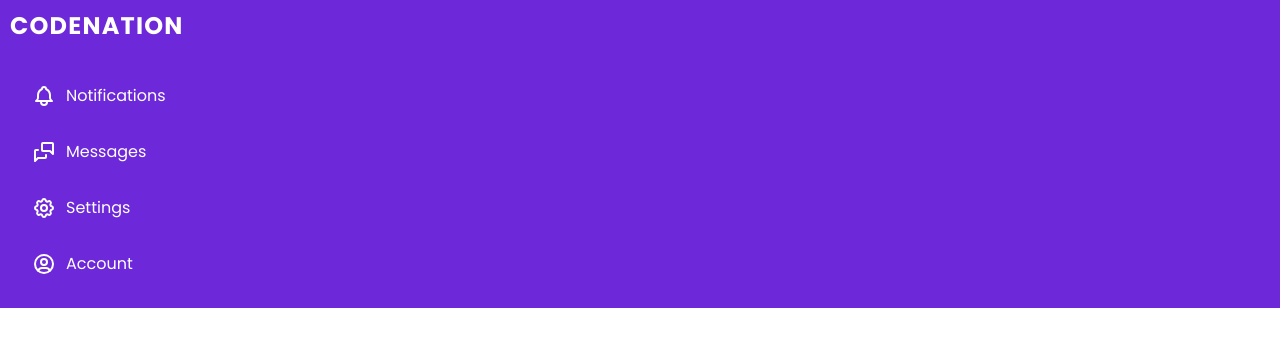
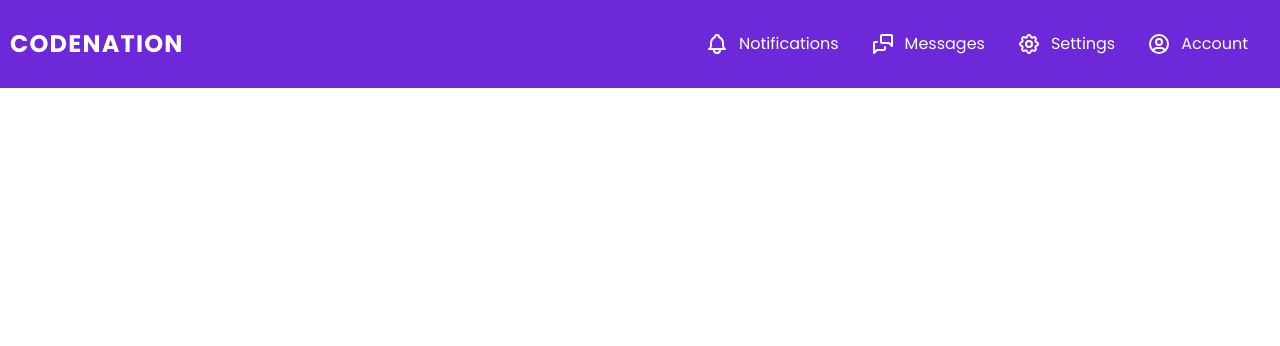
Before and after one commit to JCrucillo2/tailwind-dashboard, a website: page index.html in a window 1280 px wide. Drawn offline with Linux system fonts and the light colour scheme.

Commit message:
Header progress

```diff
--- a/index.html
+++ b/index.html
@@ -20,7 +20,7 @@
   <body class="font-poppins">
     <header class="bg-violet-700 text-white">
       <!-- container -->
-      <div class="w-auto xl:container md:mx-auto">
+      <div class="w-auto xl:container md:mx-auto md:flex justify-between">
         <!-- logo and toggle -->
         <div class="p-2.5 flex justify-between items-center">
           <a
@@ -44,11 +44,11 @@
         </div>
 
         <!-- navigation section -->
-        <nav class="hidden md:block">
-          <ul class="p-4 text-center">
+        <nav class="nav-section">
+          <ul class="p-4 text-center md:flex">
             <li class="leading-10">
               <a
-                class="flex items-center gap-2.5 py-2 px-4 hover:ring-2 hover:ring-yellow-300 hover:bg-yellow-500 rounded hover:text-black transition-all"
+                class="flex items-center gap-2.5 py-2 px-4 hover:ring-2 hover:ring-yellow-300 hover:bg-yellow-500 rounded hover:text-violet-700 transition-all"
                 href="#"
                 ><div>
                   <svg
@@ -75,7 +75,7 @@
             </li>
             <li class="leading-10">
               <a
-                class="flex items-center gap-2.5 py-2 px-4 hover:ring-2 hover:ring-yellow-300 hover:bg-yellow-500 rounded hover:text-black transition-all"
+                class="flex items-center gap-2.5 py-2 px-4 hover:ring-2 hover:ring-yellow-300 hover:bg-yellow-500 rounded hover:text-violet-700 transition-all"
                 href="#"
               >
                 <div>
@@ -105,7 +105,7 @@
             </li>
             <li class="leading-10">
               <a
-                class="flex items-center gap-2.5 py-2 px-4 hover:ring-2 hover:ring-yellow-300 hover:bg-yellow-500 rounded hover:text-black transition-all"
+                class="flex items-center gap-2.5 py-2 px-4 hover:ring-2 hover:ring-yellow-300 hover:bg-yellow-500 rounded hover:text-violet-700 transition-all"
                 href="#"
               >
                 <div>
@@ -133,7 +133,7 @@
             </li>
             <li class="leading-10">
               <a
-                class="flex items-center gap-2.5 py-2 px-4 hover:ring-2 hover:ring-yellow-300 hover:bg-yellow-500 rounded hover:text-black transition-all"
+                class="flex items-center gap-2.5 py-2 px-4 hover:ring-2 hover:ring-yellow-300 hover:bg-yellow-500 rounded hover:text-violet-700 transition-all"
                 href="#"
               >
                 <div>
--- a/js/main.js
+++ b/js/main.js
@@ -1,8 +1,7 @@
 const toggleButton = document.querySelector(".toggle-icon");
 
 toggleButton.addEventListener("click", () => {
-  let classList = document.querySelector("nav").classList;
+  const navBody = document.querySelector("nav");
 
-  classList.toggle("hidden");
-  classList.toggle("block");
+  navBody.classList.toggle("active");
 });
```
Also changed, not shown: css/styles.css.
